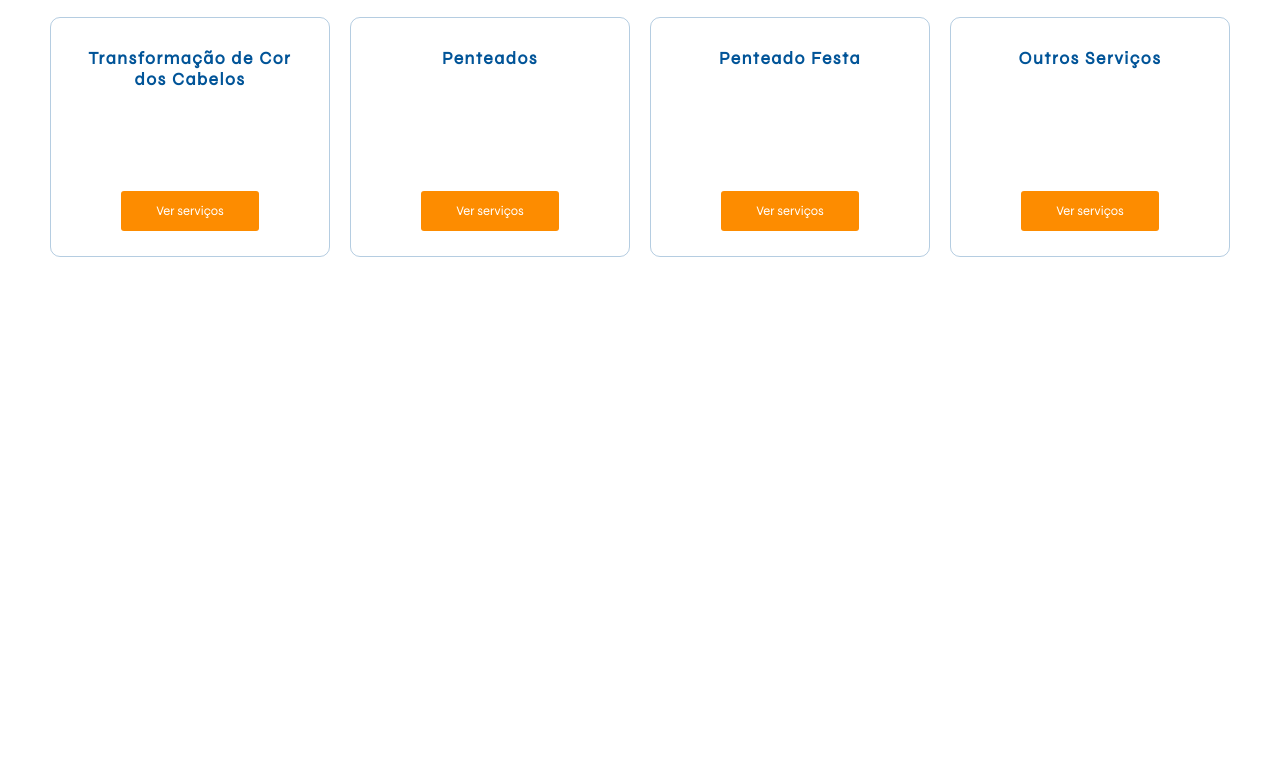
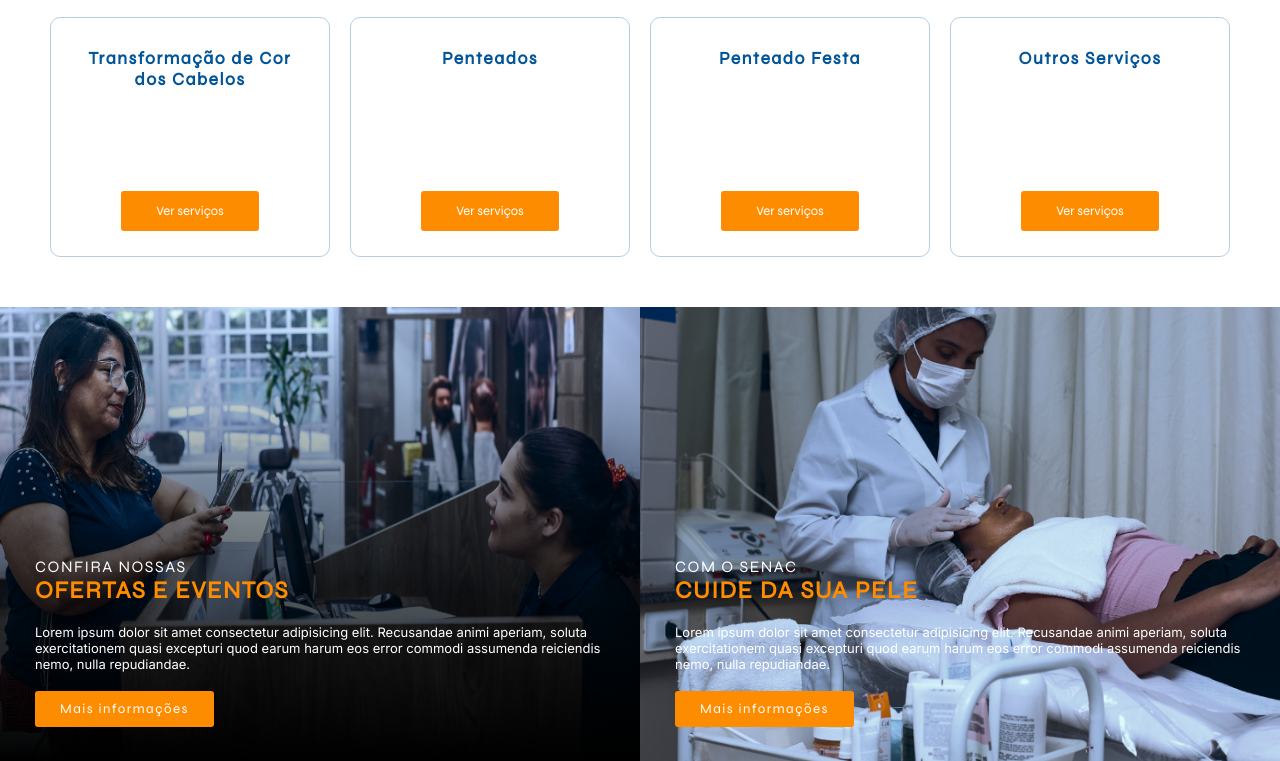
Before and after one commit to dvdmarveira/beauty-salon-project, a plain HTML site: page index.html in a window 1280 px wide. Shown: the part 1676-2437 px from the top of the page. Before the commit the page ends 1983 px from the top, so only its background shows below. Drawn offline with nearby package versions, Linux system fonts and the light colour scheme.

Commit message:
feat: add marketing section

```diff
--- a/index.html
+++ b/index.html
@@ -112,7 +112,29 @@
                     <h3 class="title_service">Outros Serviços</h3>
                     <button class="button_service"><a href="/">Ver serviços</a></button>
                 </div>
+            </div>
 
+            <div class="main__content__services__marketing">
+                <div class="marketing__content">
+                    <div class="marketing_banner1">
+                        <div class="content_marketing">
+                            <span class="marketing_subtitle">CONFIRA NOSSAS</span>
+                            <h1 class="marketing_title">OFERTAS E EVENTOS</h1>
+                            <p class="marketing_p">Lorem ipsum dolor sit amet consectetur adipisicing elit. Recusandae animi aperiam, soluta exercitationem quasi excepturi quod earum harum eos error commodi assumenda reiciendis nemo, nulla repudiandae.</p>
+                            <button><a href="/"><span>Mais informações</span></a></button>
+                        </div>
+                        <img src="./src/assets/imgs/agendaAgora.png" alt="Ofertas e eventos">
+                    </div>
+                    <div class="marketing_banner2">
+                        <div class="content_marketing">
+                            <span class="marketing_subtitle2">COM O SENAC</span>
+                            <h1 class="marketing_title2">CUIDE DA SUA PELE</h1>
+                            <p class="marketing_p2">Lorem ipsum dolor sit amet consectetur adipisicing elit. Recusandae animi aperiam, soluta exercitationem quasi excepturi quod earum harum eos error commodi assumenda reiciendis nemo, nulla repudiandae.</p>
+                            <button><a href="/"><span>Mais informações</span></a></button>
+                        </div>
+                        <img src="./src/assets/imgs/servicoPele.png" alt="Serviços de pele">
+                    </div>
+                </div>
             </div>
 
         </section>
--- a/src/style/style.css
+++ b/src/style/style.css
@@ -288,3 +288,52 @@
   color: #fff;
   text-decoration: none;
 }
+
+.marketing__content {
+  display: grid;
+  grid-template-columns: 1fr 1fr;
+  position: relative;
+}
+
+.marketing__content img {
+  width: 50vw;
+  height: 454px;
+  position: absolute;
+  top: 0px;
+  z-index: -1;
+}
+
+.content_marketing {
+  color: #fff;
+  margin: 250px 0px 0px 35px;
+}
+
+.content_marketing span,
+h1 {
+  font-family: "Syne";
+  letter-spacing: 1.5px;
+}
+
+.content_marketing h1 {
+  color: #fd8c00;
+}
+
+.content_marketing p {
+  font-family: "Inter";
+  font-size: 13px;
+  margin-top: 19px;
+  margin-bottom: 19px;
+}
+
+.content_marketing button {
+  background-color: #fd8c00;
+  padding: 10px 25px;
+  border: none;
+  border-radius: 3px;
+  cursor: pointer;
+}
+
+.content_marketing a {
+  text-decoration: none;
+  color: #fff;
+}
```
